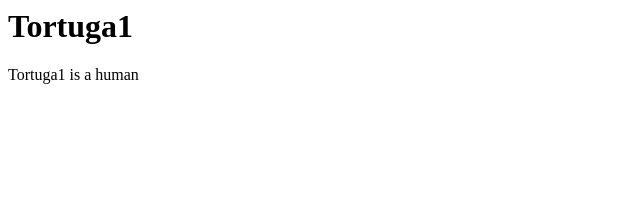
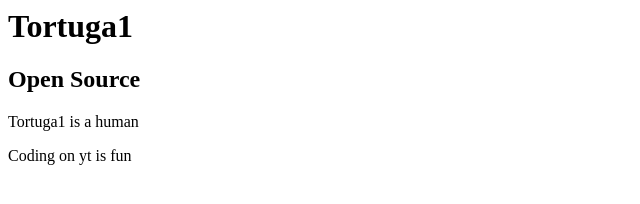
Before and after one commit to Tortuga1/Tortuga1.github.io, a plain HTML site: page index.html in a window 1280 px wide. Shown: the whole page, without its empty margins (0-640 px from the left). Drawn offline with Linux system fonts and the light colour scheme.

Commit message:
Sub heading an extra description added

```diff
--- a/index.html
+++ b/index.html
@@ -1,3 +1,5 @@
 <h1>Tortuga1</h1>
+<h2>Open Source</h2>
 
 <p>Tortuga1 is a human</p>
+<p>Coding on yt is fun</p>
```
